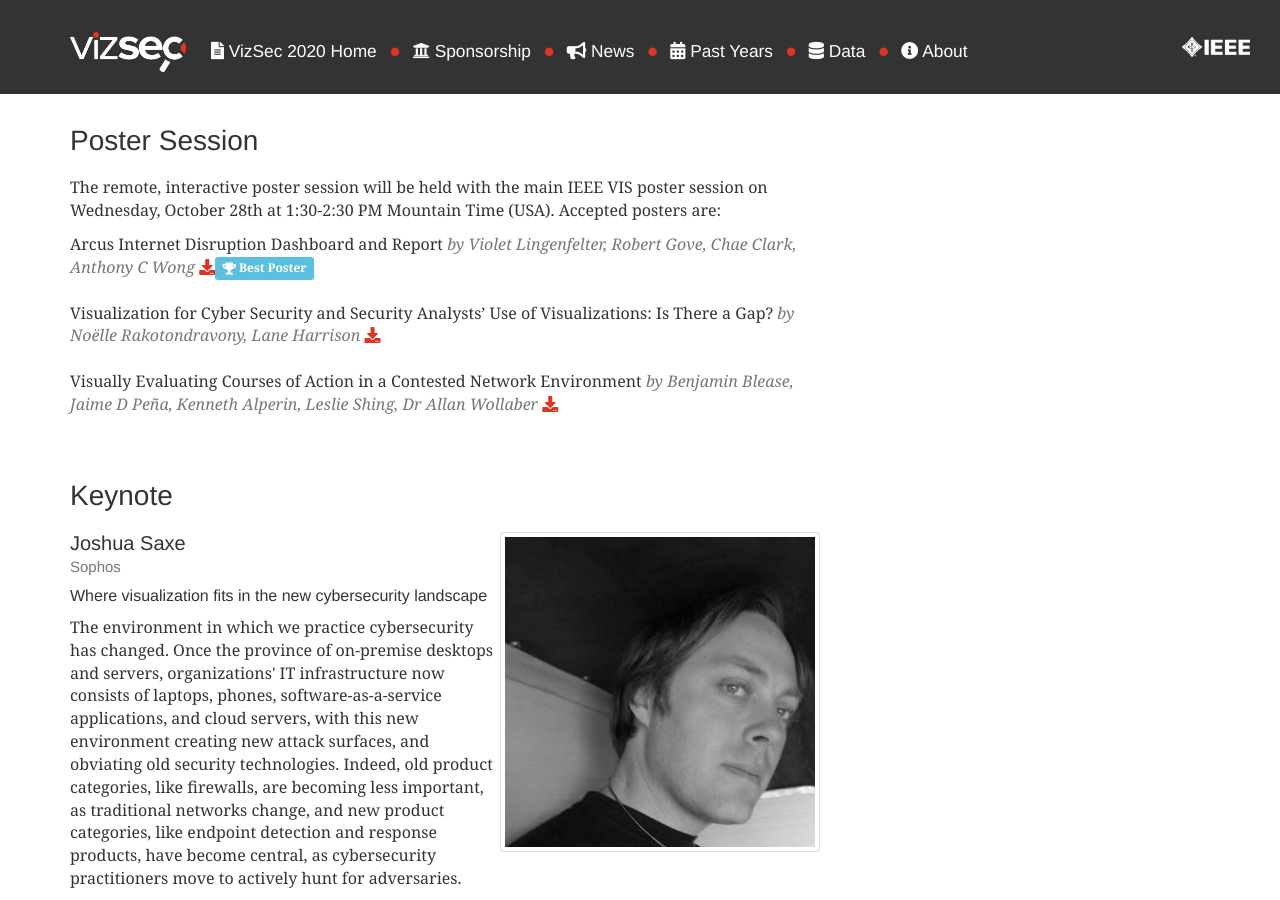
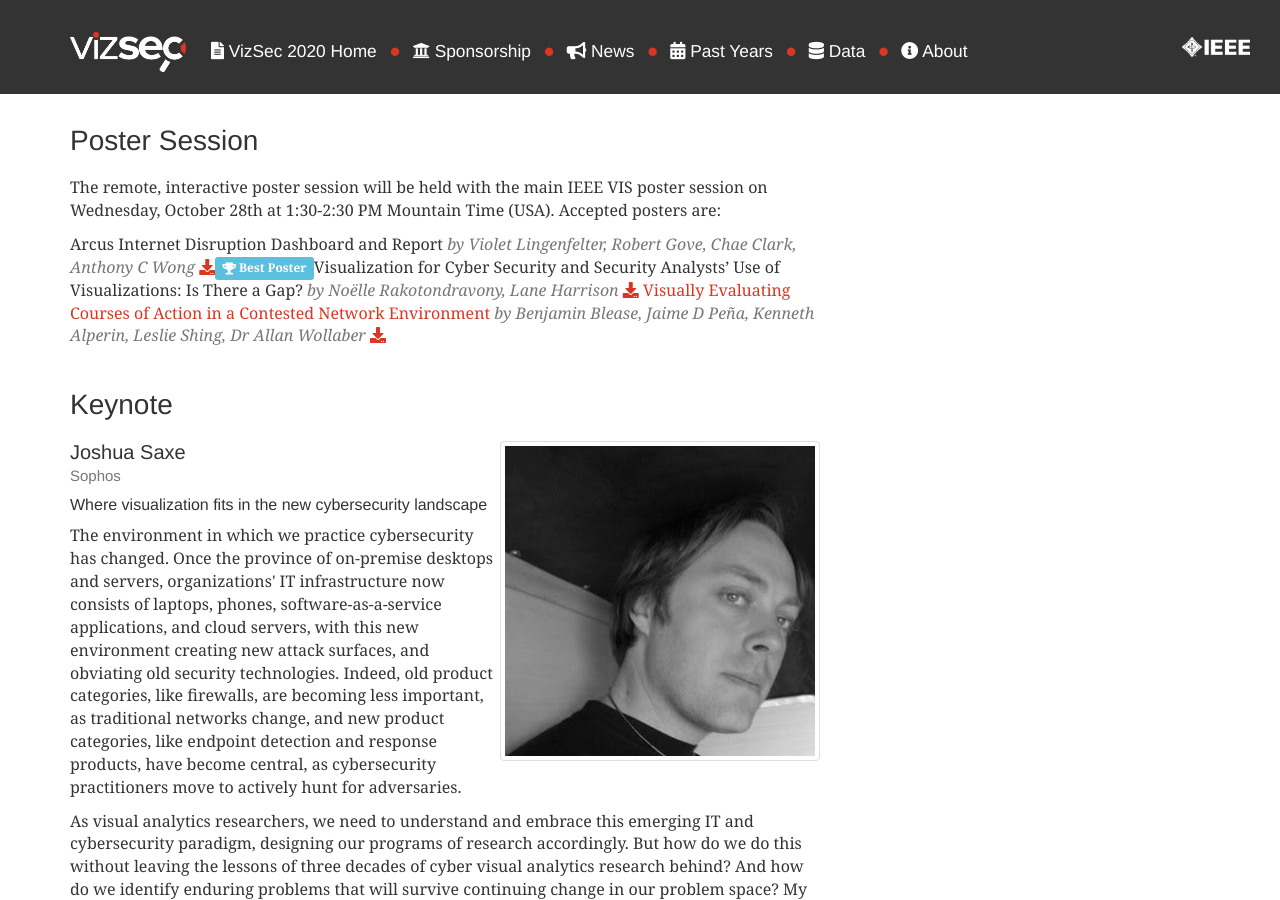
Before and after one commit to vizsec/vizsec.github.io, a Jekyll site: the page built from vizsec2020/index.html, in a window 1280 px wide and 900 px high, scrolled down 1511 px. Built offline with Jekyll 4.4.1, drawn with Linux system fonts in a browser that asks for light colours; nearby versions of some CDN libraries.

Commit message:
best poster

```diff
--- a/vizsec2020/index.html
+++ b/vizsec2020/index.html
@@ -198,14 +198,15 @@
         Arcus Internet Disruption Dashboard and Report
         <em class="text-muted"> by Violet Lingenfelter, Robert Gove, Chae Clark, Anthony C Wong</em>
         <a href="/files/2020/vizsec20b-sub1002-cam-i5.pdf" style="border: none; text-indent: 0em;">
-            <i class="fa fa-download"></i></a><span class="label label-info"><i class="fa fa-trophy"></i> Best Poster</span><br><br></li>
+            <i class="fa fa-download"></i></a><span class="label label-info"><i
+            class="fa fa-trophy"></i> Best Poster</span>
     </tr>
 
 
     <tr>Visualization for Cyber Security and Security Analysts’ Use of Visualizations: Is There a Gap?
         <em class="text-muted"> by Noëlle Rakotondravony, Lane Harrison </em>
         <a href="/files/2020/vizsec20b-sub1003-cam-i5.pdf" style="border: none; text-indent: 0em;">
-            <i class="fa fa-download"></i></a><br><br></li>
+            <i class="fa fa-download"></i>
     </tr>
 
 
@@ -213,7 +214,7 @@
         <em class="text-muted"> by Benjamin Blease, Jaime D Peña, Kenneth Alperin, Leslie Shing, Dr Allan
             Wollaber </em>
         <a href="/files/2020/vizsec20b-sub1005-cam-i5.pdf" style="border: none; text-indent: 0em;">
-            <i class="fa fa-download"></i></a><br><br></li>
+            <i class="fa fa-download"></i></a>
     </tr>
 
     </tbody>
```
